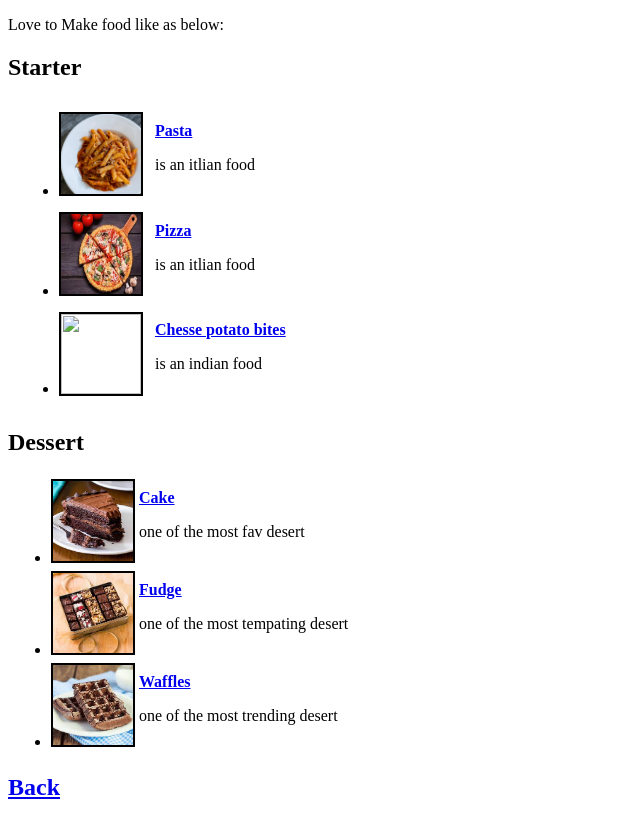
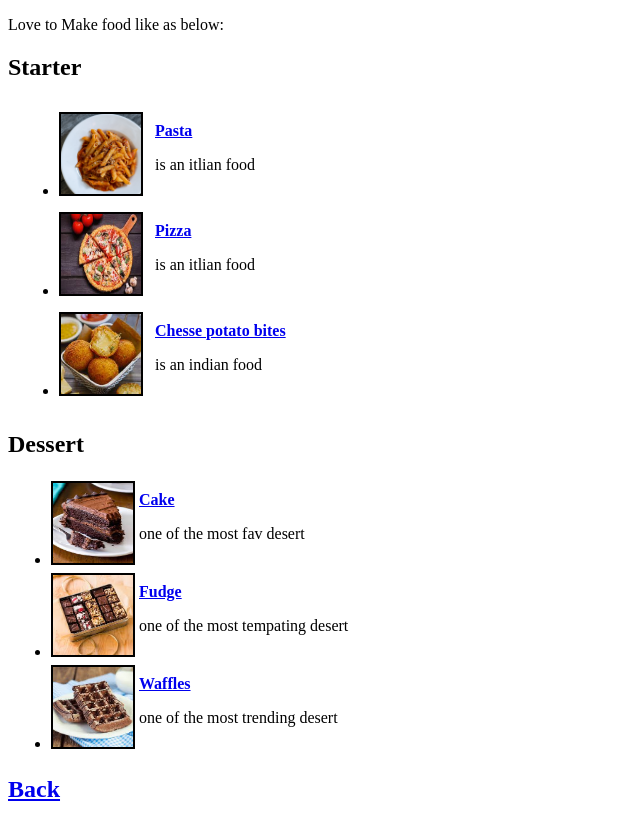
Before and after one commit to HemakshiBaraiya/intro, a plain HTML site: page makingfood.html in a window 1280 px wide. Shown: the whole page, without its empty margins (0-640 px from the left). Drawn offline with Linux system fonts and the light colour scheme.

Commit message:
Update makingfood.html

```diff
--- a/makingfood.html
+++ b/makingfood.html
@@ -33,7 +33,7 @@
                 <tr>
                     <td>
                         <li>
-                            <img src="cheeseball.jpg" height="80px" width="80px" border="2px">
+                            <img src="Images/cheeseball.jpg" height="80px" width="80px" border="2px">
                         </li></td>
                         <td>
                         <a href="https://www.indianhealthyrecipes.com/cheese-balls-recipe/" target="_blank"><strong>Chesse potato bites</strong></a>
```
